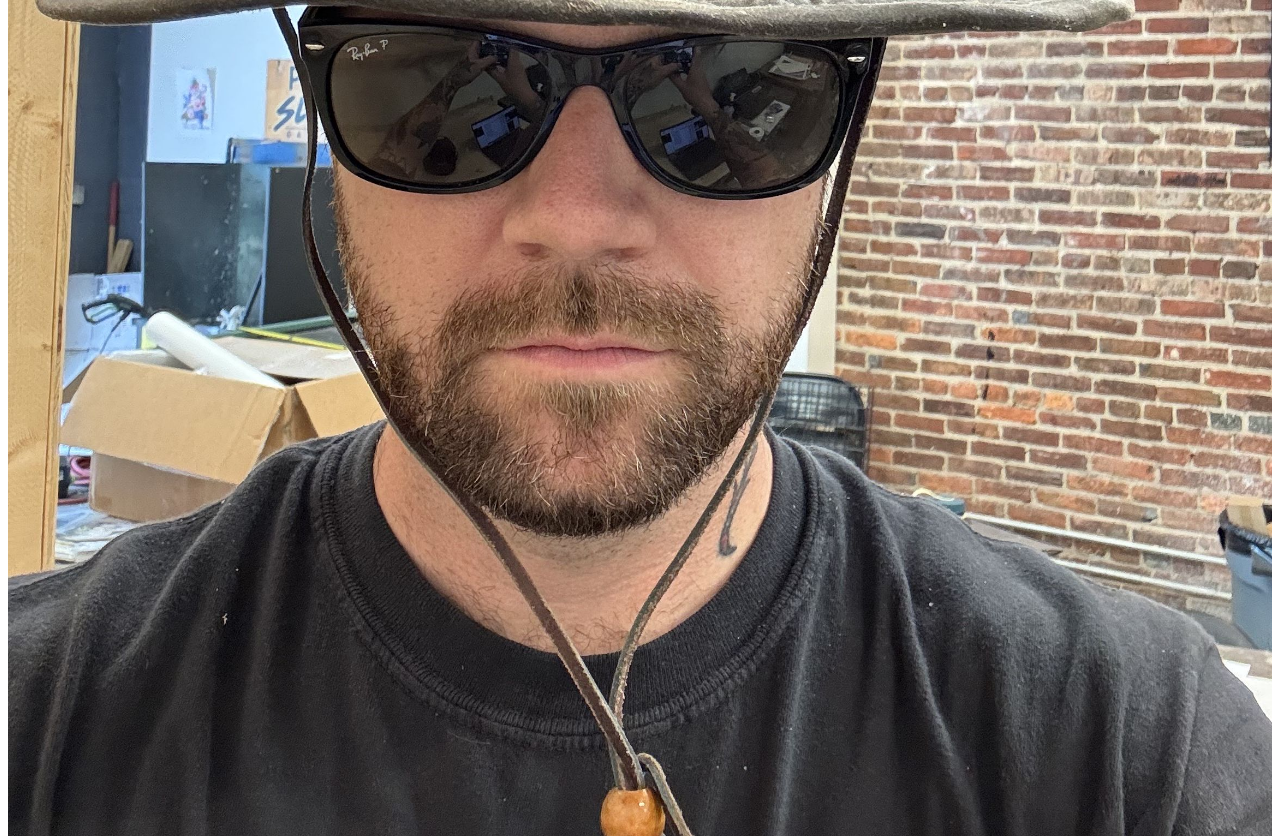
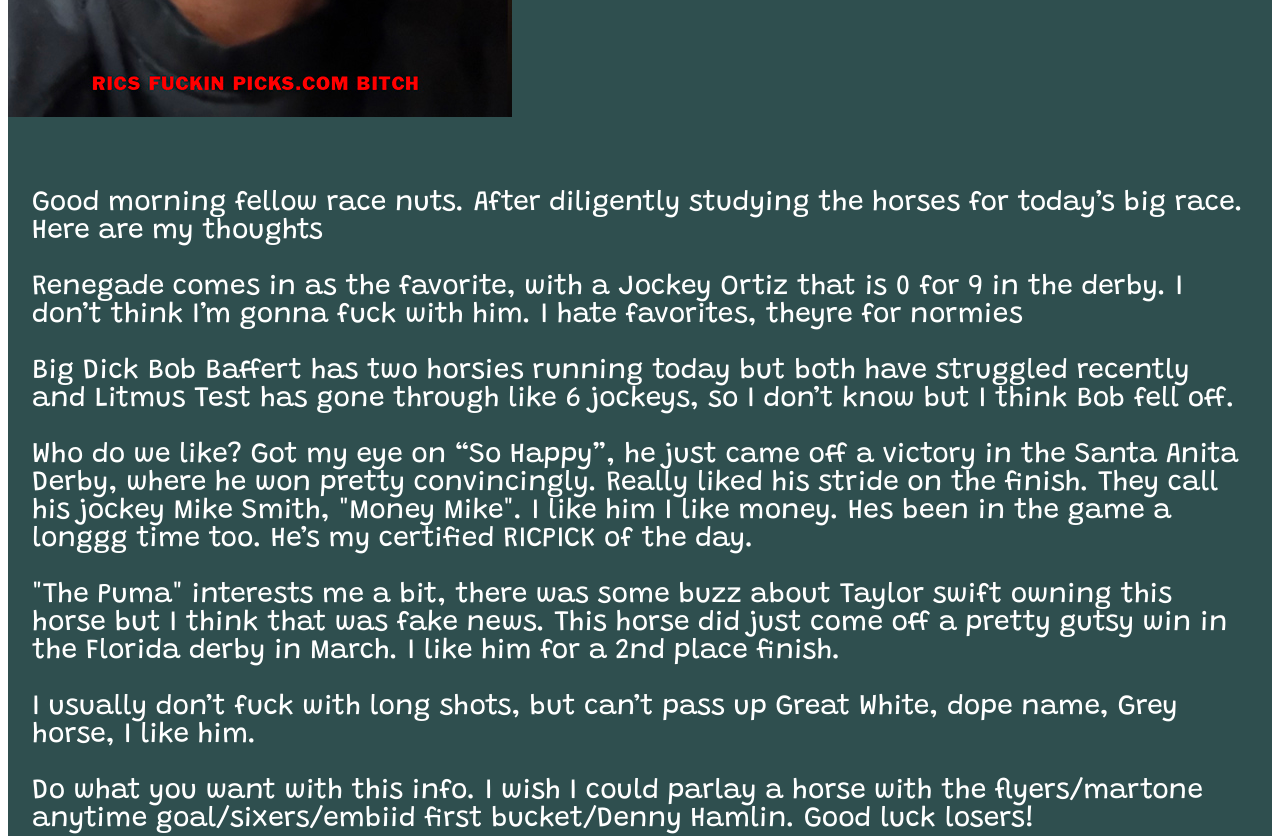
Before and after one commit to haddigan/ricspicks, a Gatsby site: page / in a window 1280 px wide. Shown: the part 940-1776 px from the top of the page. Built offline with nearby package versions, Linux system fonts and the light colour scheme; Gatsby itself is replaced by a stand-in of ours.

Commit message:
Update index.js

```diff
--- a/src/pages/index.js
+++ b/src/pages/index.js
@@ -14,6 +14,7 @@ import Derby23_1 from '../../images/Derby2023.png'
 import Derby23_2 from '../../images/Derby2023-2.png'
 import Derby_24 from '../../images/IMG_6177.jpg'
 import Derby_25 from '../../images/IMG_1868.jpeg'
+import Derby_26 from '../../images/IMG_1528.jpeg'
 
 export default () => (
   <div
@@ -35,6 +36,34 @@ export default () => (
       Ric's Picks
     </h1>
     <div>
+        <div
+        style={{ width: '100%', color: 'white', background: 'darkslategray' }}
+      >
+        <p style={{ maxWidth: '100%', width: 'auto' }}>
+          <img
+            style={{ maxWidth: '100%', width: 'auto' }}
+            src={Derby_26}
+            alt="Kentucky Derby 20202026"
+          />
+        </p>
+        <div style={{ padding: '24px', fontSize: '28px' }}>
+          <p>
+              Good morning fellow race nuts. After diligently studying the horses for today’s big race. Here are my thoughts
+<br /><br />
+Renegade comes in as the favorite, with a Jockey Ortiz that is 0 for 9 in the derby. I don’t think I’m gonna fuck with him. I hate favorites, theyre for normies
+<br /><br />
+Big Dick Bob Baffert has two horsies running today but both have struggled recently and Litmus Test has gone through like 6 jockeys, so I don’t know but I think Bob fell off.
+<br /><br />
+Who do we like? Got my eye on “So Happy”, he just came off a victory in the Santa Anita Derby, where he won pretty convincingly. Really liked his stride on the finish. They call his jockey Mike Smith, "Money Mike". I like him I like money. Hes been in the game a longgg time too. He’s my certified RICPICK of the day.
+<br /><br />
+"The Puma" interests me a bit, there was some buzz about Taylor swift owning this horse but I think that was fake news. This horse did just come off a pretty gutsy win in the Florida derby in March. I like him for a 2nd place finish.
+<br /><br />
+I usually don’t fuck with long shots, but can’t pass up Great White, dope name, Grey horse, I like him.
+<br /><br />
+Do what you want with this info. I wish I could parlay a horse with the flyers/martone anytime goal/sixers/embiid first bucket/Denny Hamlin. Good luck losers!
+          </p>
+        </div>
+      </div>
       <div
         style={{ width: '100%', color: 'white', background: 'darkslategray' }}
       >
```
